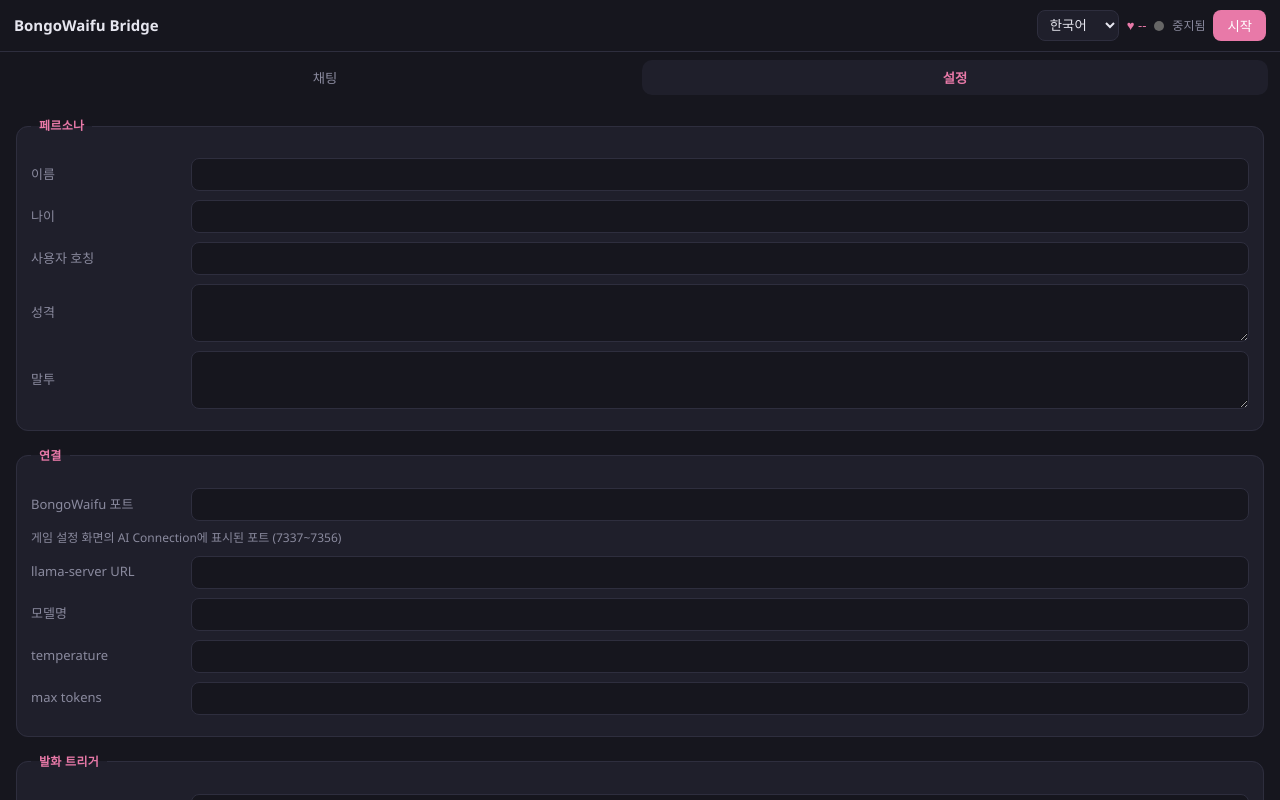
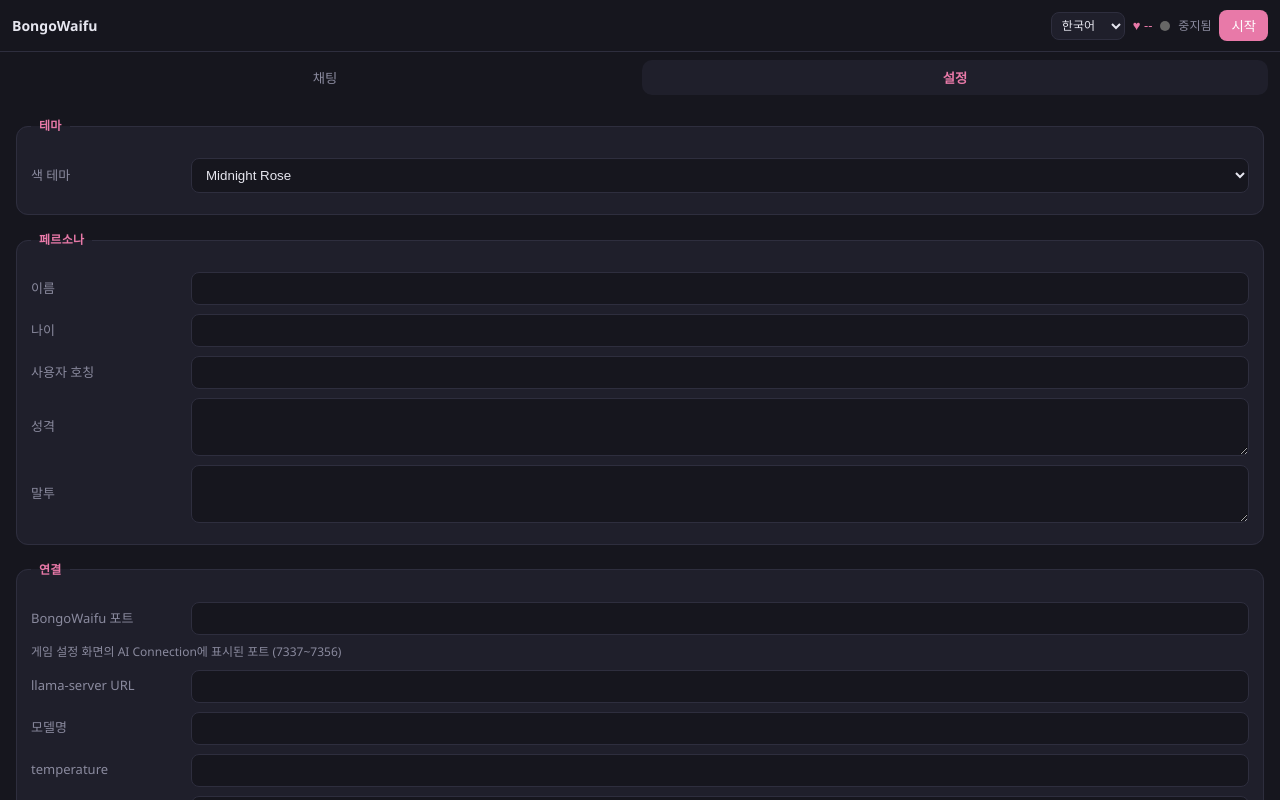
Before and after one commit to ZohnNasse/bongowaifu-bridge, an Electron app: page index.html in a window 1280 px wide. Both pictures are taken after a click on the button "설정". Drawn offline with Linux system fonts and the light colour scheme; no server answers.

Commit message:
Add theme presets; fix header wrapping; remove app menu bar

```diff
--- a/index.html
+++ b/index.html
@@ -7,8 +7,12 @@
   :root { --bg:#16161e; --panel:#1f1f2b; --line:#2e2e3e; --txt:#e6e6ef; --dim:#8a8a9e; --acc:#e879a8; --acc2:#7aa2f7; }
   * { box-sizing:border-box; margin:0; }
   body { background:var(--bg); color:var(--txt); font:14px/1.5 'Segoe UI', sans-serif; height:100vh; display:flex; flex-direction:column; }
-  header { display:flex; align-items:center; gap:8px; padding:10px 14px; border-bottom:1px solid var(--line); flex-wrap:wrap; }
-  header h1 { font-size:15px; margin-right:auto; }
+  header { display:flex; align-items:center; gap:8px; padding:10px 12px; border-bottom:1px solid var(--line); flex-wrap:nowrap; }
+  header h1 { font-size:14px; flex:1 1 auto; min-width:0; white-space:nowrap; overflow:hidden; text-overflow:ellipsis; }
+  header > :not(h1) { flex:0 0 auto; }
+  header #language { padding:5px 6px; font-size:12px; }
+  #statusTxt { font-size:11px; }
+  #btnToggle { padding:6px 12px; }
   .dot { width:10px; height:10px; border-radius:50%; background:#666; }
   .dot.on { background:#4ade80; }
   button { background:var(--panel); color:var(--txt); border:1px solid var(--line); border-radius:8px; padding:6px 14px; cursor:pointer; transition:background .15s, border-color .15s; }
@@ -65,7 +69,7 @@
 </head>
 <body>
 <header>
-  <h1>BongoWaifu Bridge</h1>
+  <h1>BongoWaifu</h1>
   <select id="language" title="Language">
     <option value="ko">한국어</option>
     <option value="en">English</option>
@@ -94,6 +98,18 @@
 
   <!-- 설정 -->
   <div class="page" id="page-settings">
+    <fieldset><legend data-i18n="legTheme"></legend>
+      <div class="row"><label data-i18n="lblTheme"></label>
+        <select id="theme">
+          <option value="midnight">Midnight Rose</option>
+          <option value="ocean">Ocean</option>
+          <option value="forest">Forest</option>
+          <option value="grape">Grape</option>
+          <option value="daylight">Daylight</option>
+        </select>
+      </div>
+    </fieldset>
+
     <fieldset><legend data-i18n="legPersona"></legend>
       <div class="row"><label data-i18n="lblName"></label><input type="text" id="personaName"></div>
       <div class="row"><label data-i18n="lblAge"></label><input type="text" id="personaAge"></div>
@@ -183,7 +199,7 @@
 
 <script>
 const $ = id => document.getElementById(id);
-const FIELDS_TXT = ['language','personaName','personaAge','userCall','personality','speechStyle','llamaUrl','llamaModel','ttsMode','ttsUrl','ttsVoice'];
+const FIELDS_TXT = ['language','theme','personaName','personaAge','userCall','personality','speechStyle','llamaUrl','llamaModel','ttsMode','ttsUrl','ttsVoice'];
 const FIELDS_NUM = ['bongoPort','temperature','maxTokens','pollSec','idleSec','askChance','memRecent','ttsRate','ttsSpeaker'];
 const FIELDS_CHK = ['trigGreet','trigHot','trigAchv','trigIdle','trigAsk','memSummary','ttsEnable','schedEnable'];
 let running = false;
@@ -219,6 +235,7 @@
     memNone:'(요약 없음)', memCount:n=>`— 최근 기억 ${n}줄 보관 중`, memDeleted:'(삭제됨)',
     confirmMemClear:'정말 모든 기억을 삭제할까요? 되돌릴 수 없습니다.',
     lblEditFiles:'파일 편집:', btnOpenFolder:'폴더 열기',
+    legTheme:'테마', lblTheme:'색 테마',
     tagAsk:'질문', tagAnswer:'버튼 답변',
   },
   en: {
@@ -250,6 +267,7 @@
     memNone:'(no summary)', memCount:n=>`— ${n} recent lines stored`, memDeleted:'(deleted)',
     confirmMemClear:'Delete ALL memory? This cannot be undone.',
     lblEditFiles:'Edit files:', btnOpenFolder:'Open folder',
+    legTheme:'Theme', lblTheme:'Color theme',
     tagAsk:'Question', tagAnswer:'Button answer',
   },
 };
@@ -265,6 +283,21 @@
   $('btnToggle').textContent = running ? t('btnStop') : t('btnStart');
 }
 $('language').onchange = () => applyLang($('language').value); // 즉시 미리보기 (저장해야 발화 언어 반영)
+
+// 색 테마 프리셋 (CSS 변수 세트)
+const THEMES = {
+  midnight: { bg:'#16161e', panel:'#1f1f2b', line:'#2e2e3e', txt:'#e6e6ef', dim:'#8a8a9e', acc:'#e879a8', acc2:'#7aa2f7' },
+  ocean:    { bg:'#0f1720', panel:'#1b2733', line:'#2a3a48', txt:'#e6eef5', dim:'#8aa0b0', acc:'#38bdf8', acc2:'#818cf8' },
+  forest:   { bg:'#14201a', panel:'#1d2c24', line:'#2c4033', txt:'#e8f0e8', dim:'#8ba596', acc:'#5fbf80', acc2:'#cbb06a' },
+  grape:    { bg:'#1a1424', panel:'#261b33', line:'#3a2c4d', txt:'#efe8f5', dim:'#a08ab0', acc:'#a674e8', acc2:'#f06aa8' },
+  daylight: { bg:'#f4f0f5', panel:'#ffffff', line:'#e6dde8', txt:'#2a2230', dim:'#9a8a9a', acc:'#e0518a', acc2:'#6b8cff' },
+};
+function applyTheme(name) {
+  const th = THEMES[name] || THEMES.midnight;
+  const r = document.documentElement.style;
+  for (const k in th) r.setProperty('--' + k, th[k]);
+}
+$('theme').onchange = () => applyTheme($('theme').value); // 즉시 적용
 
 // 탭
 document.querySelectorAll('.tabs button').forEach(b => b.onclick = () => {
@@ -390,6 +423,7 @@
   FIELDS_NUM.forEach(k => $(k).value = s[k]);
   FIELDS_CHK.forEach(k => $(k).checked = !!s[k]);
   syncTtsCfg(s);
+  applyTheme(s.theme);
   applyLang(s.language);
 }
 $('btnSave').onclick = async () => {
--- a/main.js
+++ b/main.js
@@ -1,5 +1,5 @@
 // BongoWaifu <-> llama-server 브릿지 (Electron main)
-const { app, BrowserWindow, ipcMain, shell } = require('electron');
+const { app, BrowserWindow, ipcMain, shell, Menu } = require('electron');
 const fs = require('fs');
 const path = require('path');
 const mem = require('./memory'); // 태그·주체·가중치 장기기억 엔진
@@ -27,6 +27,8 @@
 const DEFAULTS = {
   // 언어 ('ko' | 'en') — UI와 캐릭터 발화 언어
   language: 'ko',
+  theme: 'midnight', // 색 테마
+
   // 연결
   bongoPort: 7337,
   llamaUrl: 'http://127.0.0.1:8001/v1/chat/completions',
@@ -1078,9 +1080,11 @@
   if (days > 0) memory.affection = Math.max(0, (+memory.affection || 30) - 2 * days);
   memory.lastTs = Date.now();
   saveMemory();
+  Menu.setApplicationMenu(null); // 상단 File/Edit/View 메뉴바 제거
   win = new BrowserWindow({
     width: 440, height: 820, minWidth: 380, minHeight: 560,
     title: 'BongoWaifu Bridge',
+    autoHideMenuBar: true,
     webPreferences: { preload: path.join(__dirname, 'preload.js') },
   });
   win.loadFile('index.html');
```
